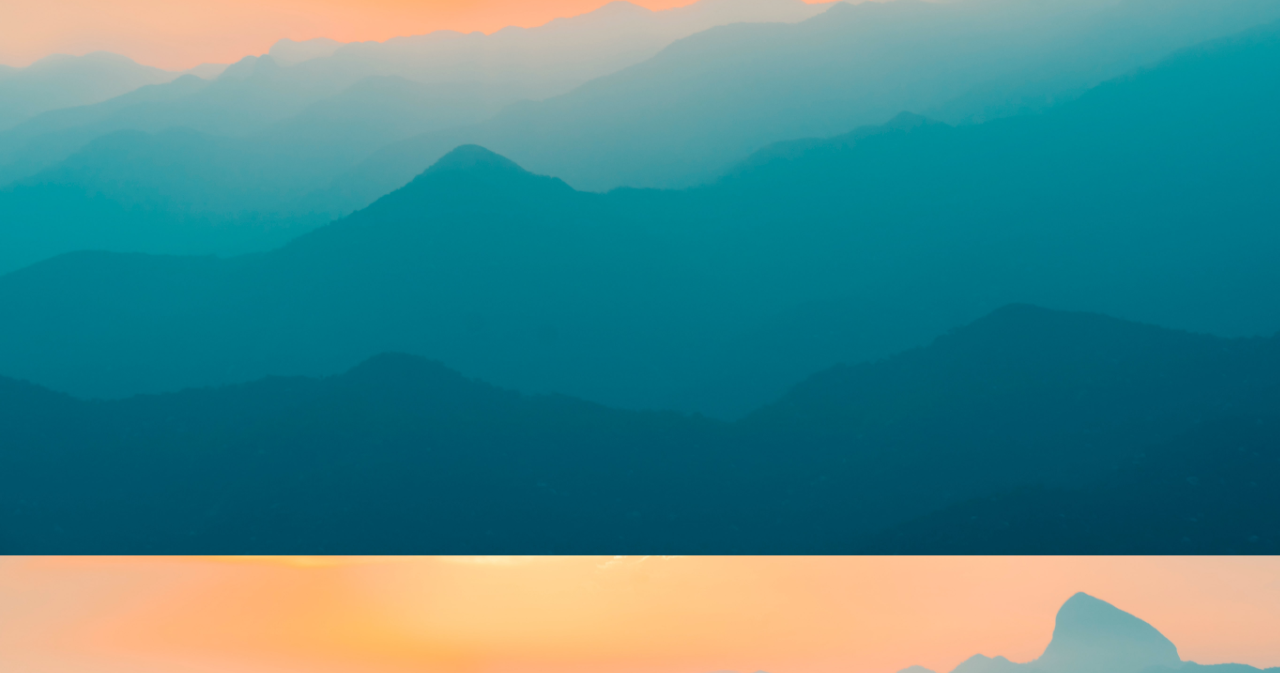
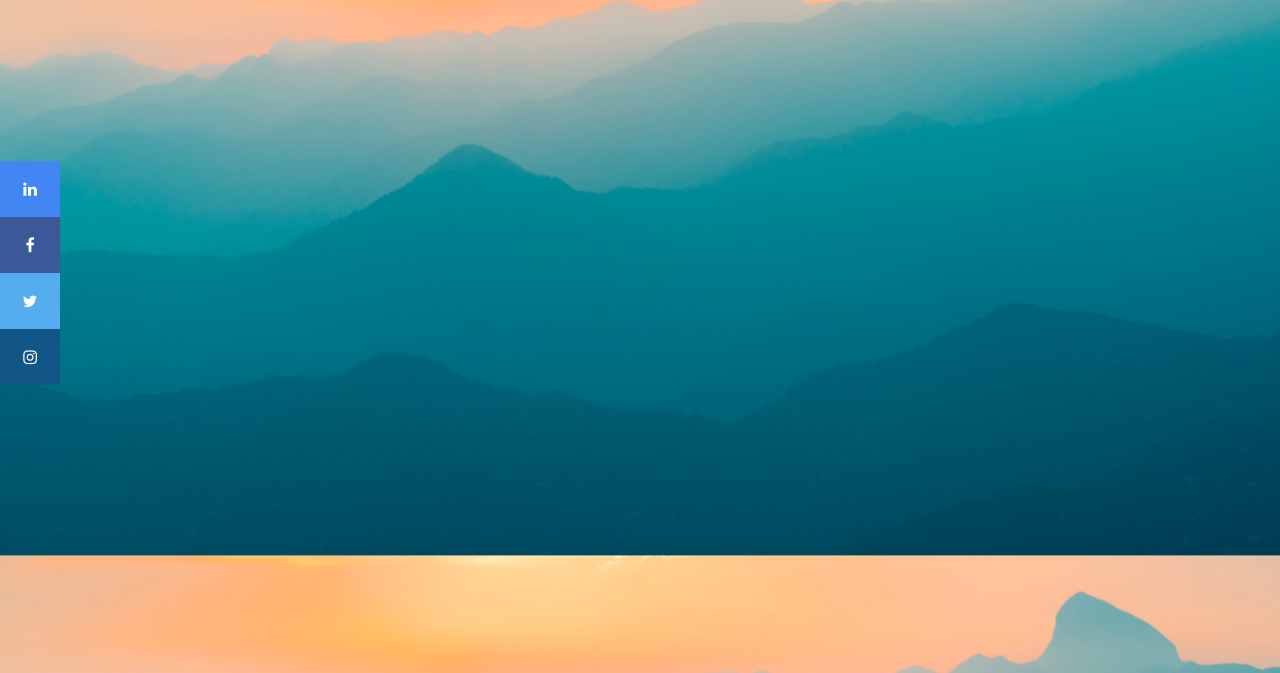
Before and after one commit to BartWolters21/HZPortfolio, a plain HTML site: page public-html/blog.html in a window 1280 px wide. Shown: the part 127-800 px from the top of the page. Drawn offline with nearby package versions, Linux system fonts and the light colour scheme.

Commit message:
Socials are now on every page correctly

```diff
--- a/public-html/blog.html
+++ b/public-html/blog.html
@@ -35,5 +35,11 @@
         </ul>
       </div>
     </nav>
+    <div class="social">
+      <a href="https://www.linkedin.com/in/bart-wolters/" class="fa fa-linkedin"></a><br>
+      <a href="https://www.facebook.com/bart.wolters.39" class="fa fa-facebook"></a><br>
+      <a href="https://twitter.com/creaturebart" class="fa fa-twitter"></a><br>
+      <a href="https://www.instagram.com/bartwolters_/" class="fa fa-instagram"></a><br>
+    </div>
   </body>
 </html>
```
Also changed, not shown: public-html/dashboard.html (+6 -0 lines), public-html/faq.html (+6 -0 lines).
